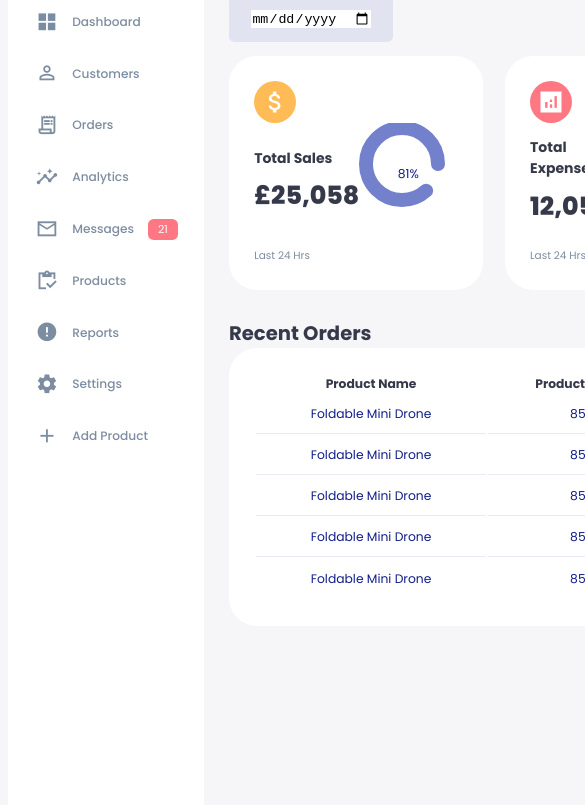
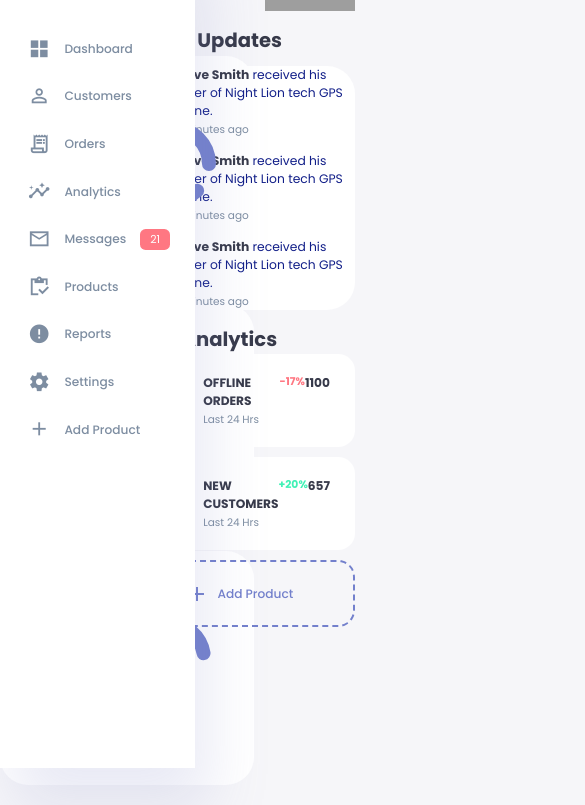
Before and after one commit to billyndroid/dashboard-example, a plain HTML site: page index.html in a window 390 px wide. Shown: the part 76-881 px from the top of the page, 585 px wide, since content can reach past the window. Drawn offline with Linux system fonts and the light colour scheme; grey boxes are pictures that could not be loaded; a web font is replaced by a local one.

Commit message:
update
media

```diff
--- a/index.html
+++ b/index.html
@@ -13,7 +13,7 @@
     <div class="container">
         <aside class="top">
             <div class="logo">
-                <img src="/assets/logo-temp.png">
+                <img src="assets/logo-temp.png">
                 <h2>YOUR<span class="danger">LOGO</span></h2>
             </div>
             <div class="close" id="close-btn">
@@ -304,12 +304,15 @@
                         <h5 class="success">+20%</h5>
                         <h3>657</h3>
                     </div>
+
+                    </div>
+
                     <div class="item add-product">
                         <div>
                             <span class="material-icons-sharp">add</span>
                             <h3>Add Product</h3>
                         </div>
-                    </div>
+
                 </div>
 
             </div>
--- a/styles/style.css
+++ b/styles/style.css
@@ -53,7 +53,7 @@ body {
     font-size: 0.88rem;
     background: var(--color-background);
     user-select: none;
-   /* overflow-x: hidden;*/
+    overflow-x: hidden;
     color: var(--color-dark);
 }
 
@@ -522,3 +522,127 @@ main .recent-orders a {
     background: var(--color-success);
 
 }
+
+.right .sales-analytics .add-product {
+    background-color: transparent;
+    border: 2px dashed var(--color-primary);
+    color: var(--color-primary);
+    display: flex;
+    align-items: center;
+    justify-content: center;
+}
+
+.right .sales-analytics .add-product div {
+    display: flex;
+    align-items: center;
+    gap: 0.6rem;
+
+}
+
+.right .sales-analytics .add-product div h3 {
+    font-weight: 500;
+}
+
+
+/*(((((((((((((((Media Queries)))))))))))))))*/
+
+@media screen and (max-width: 1200px) {
+    .container {
+        width: 94%;
+        grid-template-columns: 7rem auto 23rem;
+    }
+
+    aside .sidebar {
+        background: none;
+    }
+
+aside .logo h2 {
+    display: none;
+}
+
+aside .sidebar h3 {
+    display: none;
+}
+
+aside .sidebar a {
+    width: 5.6rem;
+}
+
+aside .sidebar a:last-child {
+    position: relative;
+    margin-top: 1.8rem;
+}
+
+main .insights {
+    grid-template-columns: 1fr;
+    gap: 0;
+}
+
+main .recent-orders {
+    width: 94%;
+    position: absolute;
+    left: 50%;
+    transform: translateX(-50%);
+    margin-top:  2rem 0 0 8.8rem;
+}
+main .recent-orders table {
+    width: 83vw;
+}
+
+main table thead tr th:last-child,
+main table thead tr th:first-child {
+    display: none;
+}
+
+main table tbody tr th:last-child,
+main table tbody tr th:first-child {
+    display: none;
+}
+}
+/*(((((((((((((((Media Queries 2)))))))))))))))*/
+
+@media screen and (max-width: 768px) {
+    .container {
+        width: 100%;
+    }
+
+
+aside {
+    position: fixed;
+    left: 0;
+    background: var(--color-white);
+    z-index: 3;
+    box-shadow: 1rem 3rem 4rem var(--color-light);
+    height: 100vh;
+    padding-right: var(--card-padding);
+}
+
+aside .logo {
+    margin-left:  1rem;
+}
+
+aside .logo h2 {
+    display: inline;
+}
+
+aside .sidebar h3 {
+    display: inline;
+}
+
+aside .sidebar a {
+    width: 100%;
+    height: 3.4rem;
+
+}
+
+aside .sidebar a:last-child {
+    position: absolute;
+    bottom: 5rem;
+}
+
+aside .close {
+    display: inline-block;
+    cursor: pointer;
+}
+
+}
```
